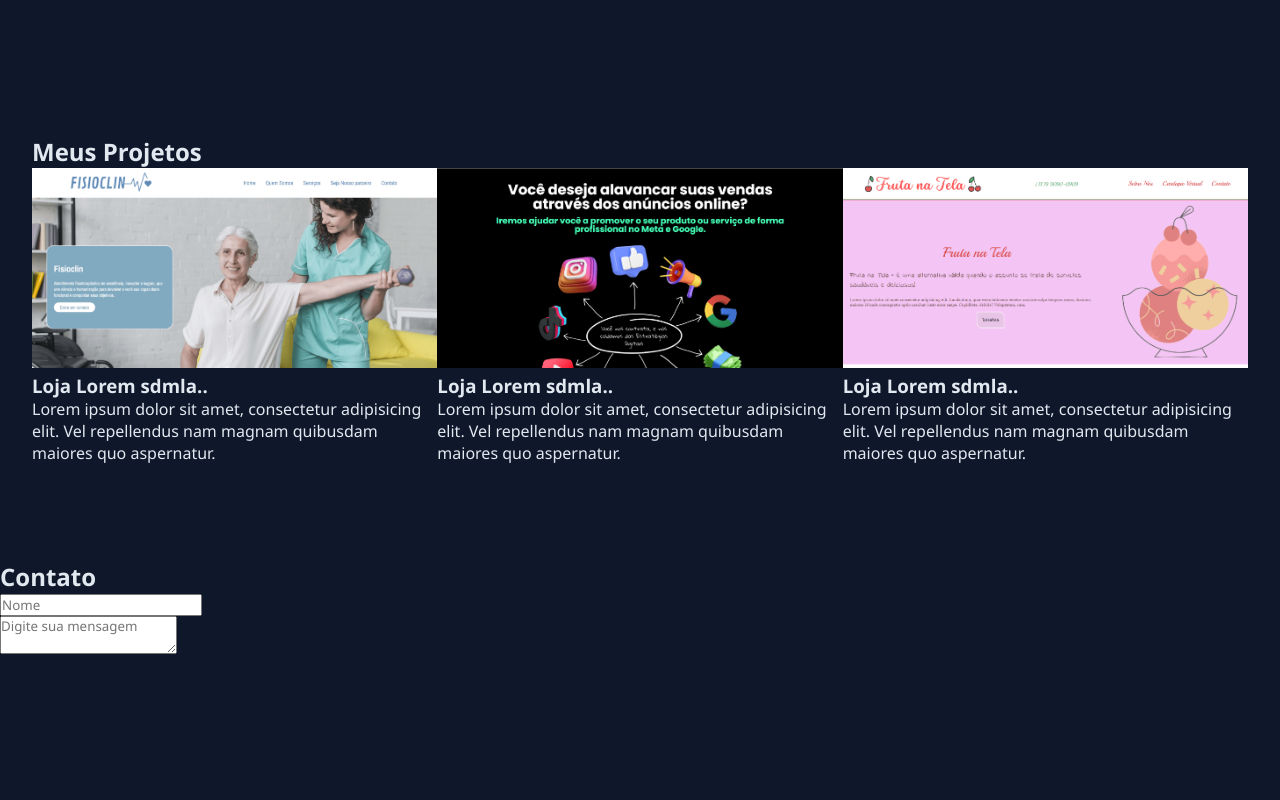
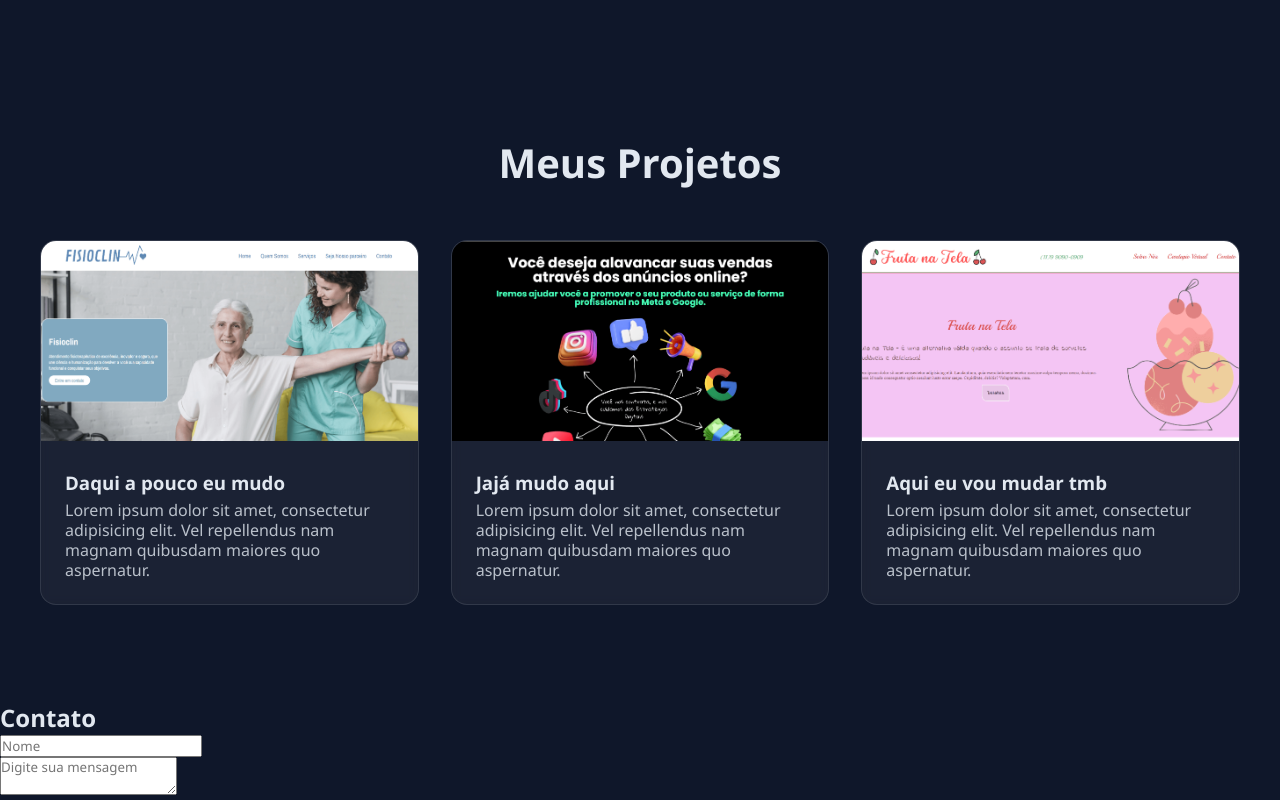
Before and after one commit to NickAzv16/meu-portifolio, a plain HTML site: page index.html in a window 1280 px wide. Shown: the part 1486-2286 px from the top of the page. Before the commit the page ends 2145 px from the top, so only its background shows below. Drawn offline with Linux system fonts and the light colour scheme.

Commit message:
Finalizei a seção de projetos

```diff
--- a/css/estilo.css
+++ b/css/estilo.css
@@ -158,11 +158,52 @@ body {
 /* Início seção de projetos */
 .projetos {
     padding: 6rem 2rem;
+
+    h2 {
+        text-align: center;
+        font-size: 2.5rem;
+        margin-bottom: 50px;
+    }
 }
 
 .cards {
     display: grid;
     grid-template-columns: repeat(auto-fit, minmax(300px, 1fr));
+    gap: 2rem;
+    max-width: 1200px;
+    margin: 0 auto;
+}
+
+.card {
+    background: rgba(255, 255, 255, 0.05);
+    border-radius: 16px;
+    backdrop-filter: blur(5px);
+    border: 1px solid var(--vidro);
+    overflow: hidden;
+    /* Esse overflow é para se o item estiver muito grande e esparramar, é para esconder as sobras.*/
+    transition: all 0.5s ease;
+    cursor: pointer;
+
+    &:hover {
+        box-shadow: 0 10px 20px rgba(79, 70, 229, 0.2);
+        transform: translateY(-10px) scale(1.03);
+        background: #0a0f1c;
+
+    }
+
+    p {
+        color: rgba(226, 232, 240, 0.8);
+        line-height: 1.25rem;
+    }
+
+}
+
+.txt-projetos {
+    padding: 1.5rem;
+
+    h3 {
+        margin-bottom: 5px;
+    }
 }
 
 
--- a/index.html
+++ b/index.html
@@ -67,21 +67,27 @@
         <div class="cards">
             <div class="card">
                 <img src="img/1.png" alt="Imagem do projeto 1">
-                <h3>Loja Lorem sdmla..</h3>
+                <div class="txt-projetos">
+                    <h3>Daqui a pouco eu mudo</h3>
                     <p>Lorem ipsum dolor sit amet, consectetur adipisicing elit. Vel repellendus nam magnam quibusdam
                         maiores quo aspernatur.</p>
                 </div>
+            </div>
             <div class="card">
                 <img src="img/2.png" alt="Imagem do projeto 2">
-                <h3>Loja Lorem sdmla..</h3>
+                <div class="txt-projetos">
+                    <h3>Jajá mudo aqui</h3>
                     <p>Lorem ipsum dolor sit amet, consectetur adipisicing elit. Vel repellendus nam magnam quibusdam
                         maiores quo aspernatur.</p>
                 </div>
+            </div>
             <div class="card">
                 <img src="img/3.png" alt="Imagem do projeto 3">
-                <h3>Loja Lorem sdmla..</h3>
+                <div class="txt-projetos">
+                    <h3>Aqui eu vou mudar tmb</h3>
                     <p>Lorem ipsum dolor sit amet, consectetur adipisicing elit. Vel repellendus nam magnam quibusdam
                         maiores quo aspernatur.</p>
+                </div>
             </div>
         </div>
 
```
Lines whose indentation alone changed are shown as unchanged.
